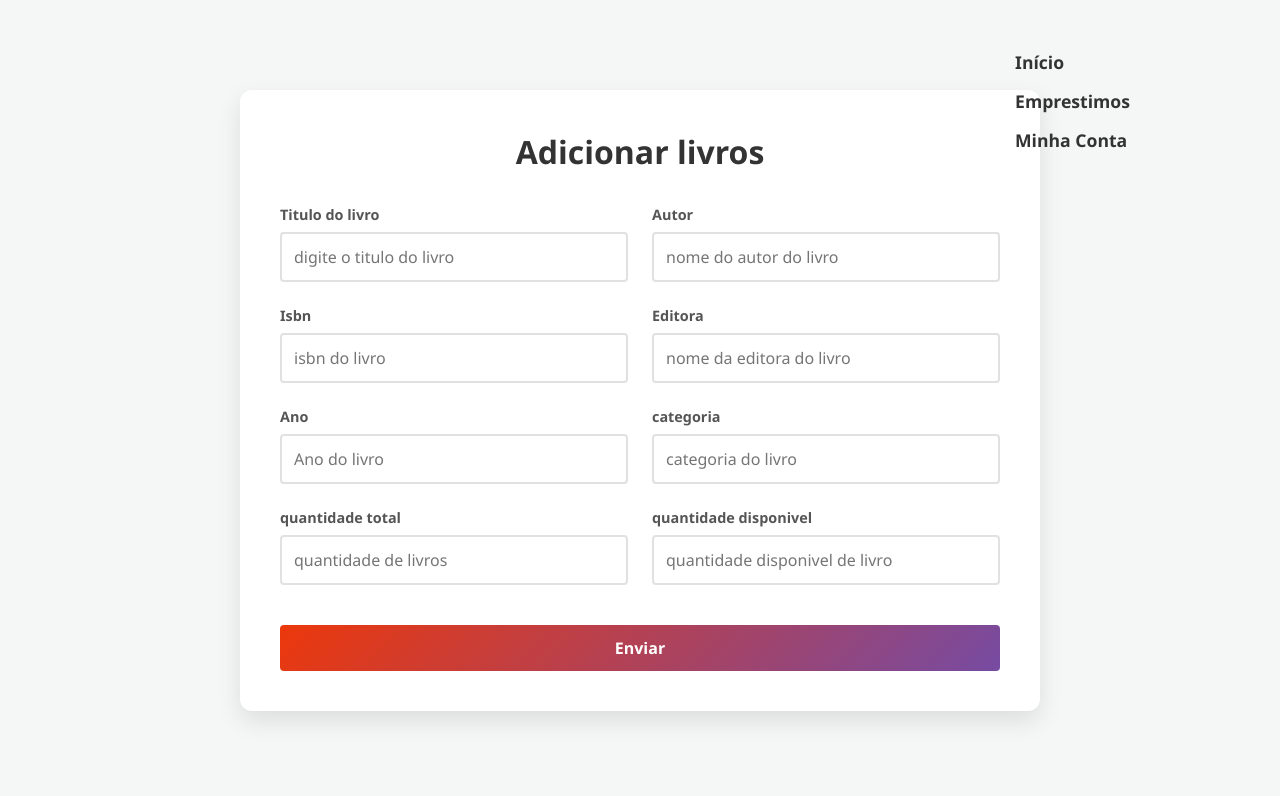
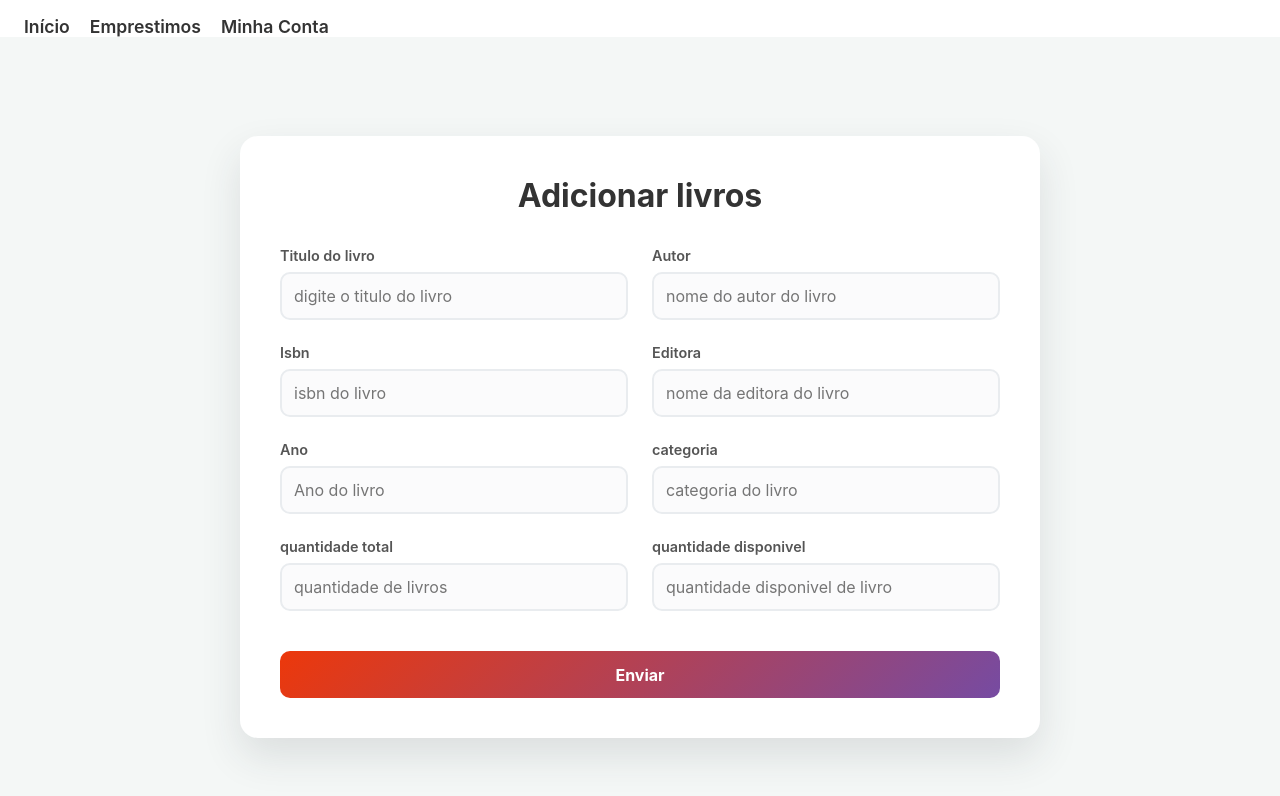
Before and after one commit to guhzzk/teste_tcc_copia, a website: page TR/livros/livros.html in a window 1280 px wide. Drawn offline with Linux system fonts and the light colour scheme.

Commit message:
Refactor CSS styles for improved UI design
Updated styles for various elements, including form inputs and buttons, to enhance the UI. Adjusted font-family and box-shadow properties for better aesthetics.

```diff
--- a/TR/livros/livros.css
+++ b/TR/livros/livros.css
@@ -2,7 +2,7 @@
     margin: 0;
     padding: 0;
     box-sizing: border-box;
-    font-family: 'Segoe UI', Tahoma, Geneva, Verdana, sans-serif;
+    font-family: var(--fonte-principal, 'Poppins', sans-serif);
 }
 
 
@@ -20,8 +20,8 @@
     max-width: 800px;
     background: white;
     padding: 2.5rem;
-    border-radius: 12px;
-    box-shadow: 0 10px 25px rgba(0,0,0,0.1);
+    border-radius: 18px;
+    box-shadow: 0 18px 40px rgba(45, 52, 54, 0.12);
 }
 
 .enviarStyle h2 {
@@ -29,6 +29,7 @@
     margin-bottom: 2rem;
     color: #333;
     font-size: 2rem;
+    font-weight: 700;
 }
 
 
@@ -54,35 +55,49 @@ form#livro {
 .form-livro input {
     width: 100%;
     padding: 0.75rem;
-    border: 2px solid #e1e1e1;
-    border-radius: 4px;
+    border: 2px solid #e9ecef;
+    border-radius: 10px;
     font-size: 1rem;
-    transition: border-color 0.3s ease;
+    font-family: inherit;
+    background: #fbfbfc;
+    transition: border-color 0.2s ease, box-shadow 0.2s ease, background 0.2s ease;
+}
+
+.form-livro input:hover {
+    border-color: #d8dbe0;
 }
 
 .form-livro input:focus {
     outline: none;
-    border-color: #667eea;
+    border-color: #764ba2;
+    background: #ffffff;
+    box-shadow: 0 0 0 4px rgba(118, 75, 162, 0.12);
 }
 
 
 button {
     grid-column: span 2;
     margin-top: 1rem;
-    padding: 0.75rem;
+    padding: 0.85rem;
     background: linear-gradient(135deg, #ec380b 0%, #764ba2 100%);
     color: white;
     border: none;
-    border-radius: 4px;
+    border-radius: 10px;
     font-size: 1rem;
-    font-weight: 600;
+    font-weight: 700;
     cursor: pointer;
-    transition: all 0.3s ease;
+    font-family: inherit;
+    transition: transform 0.2s cubic-bezier(0.4,0,0.2,1), box-shadow 0.2s cubic-bezier(0.4,0,0.2,1), filter 0.2s ease;
 }
 
 button:hover {
     transform: translateY(-2px);
-    box-shadow: 0 5px 15px rgba(118, 75, 162, 0.4);
+    box-shadow: 0 10px 24px rgba(118, 75, 162, 0.35);
+    filter: brightness(1.03);
+}
+
+button:active {
+    transform: translateY(0);
 }
 
 
@@ -93,19 +108,28 @@ button:hover {
     button {
         grid-column: span 1;
     }
+    .princ {
+        padding: 1.25rem;
+    }
+    .enviarStyle {
+        padding: 1.75rem 1.5rem;
+    }
+    .enviarStyle h2 {
+        font-size: 1.6rem;
+    }
 }
 
+/* navegação superior: flui normalmente no fluxo, nunca vaza da tela */
 .local {
-    position: absolute;
-    top: 50px;
-    right: 150px;
+    position: relative;
+    padding: 16px 24px 0;
 }
 
 
 .lista {
     display: flex;
-    flex-direction: column;
-    gap: 15px;
+    flex-wrap: wrap;
+    gap: 20px;
     list-style: none;
 }
 
@@ -115,7 +139,7 @@ button:hover {
     color: #333;
     font-weight: 600;
     font-size: 1.1rem;
-    transition: color 0.3s;
+    transition: color 0.2s ease;
 }
 
 .lista a:hover {
```
